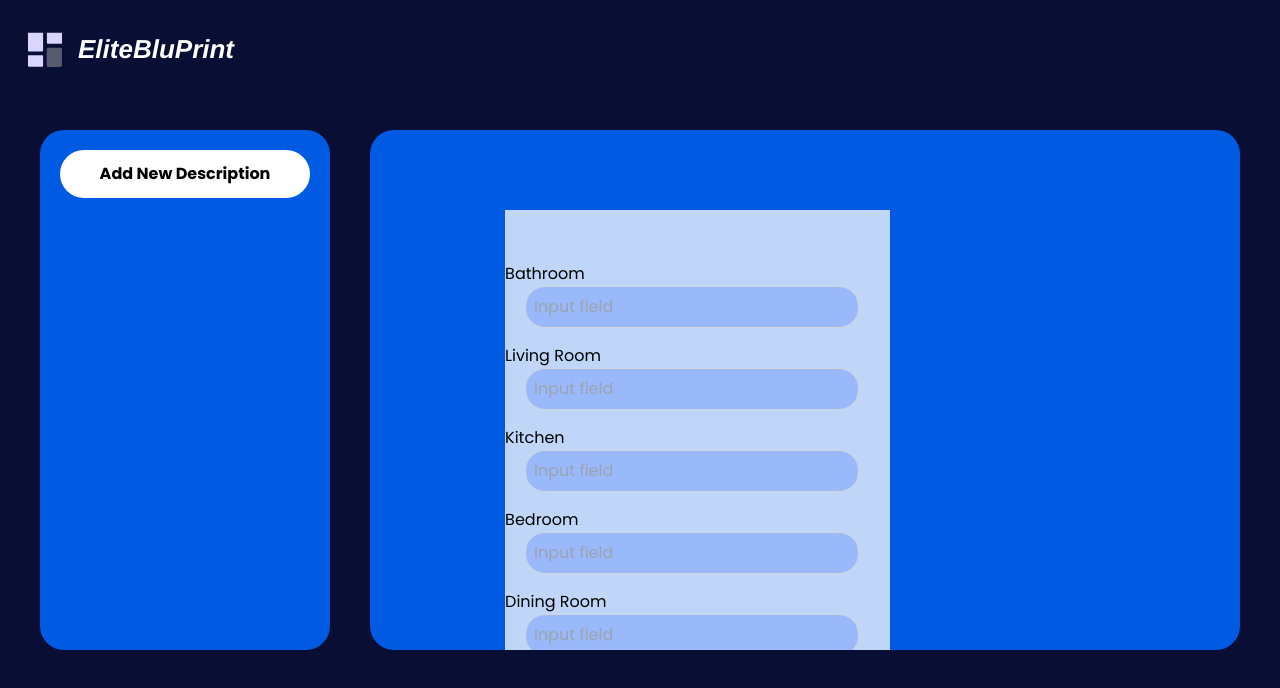
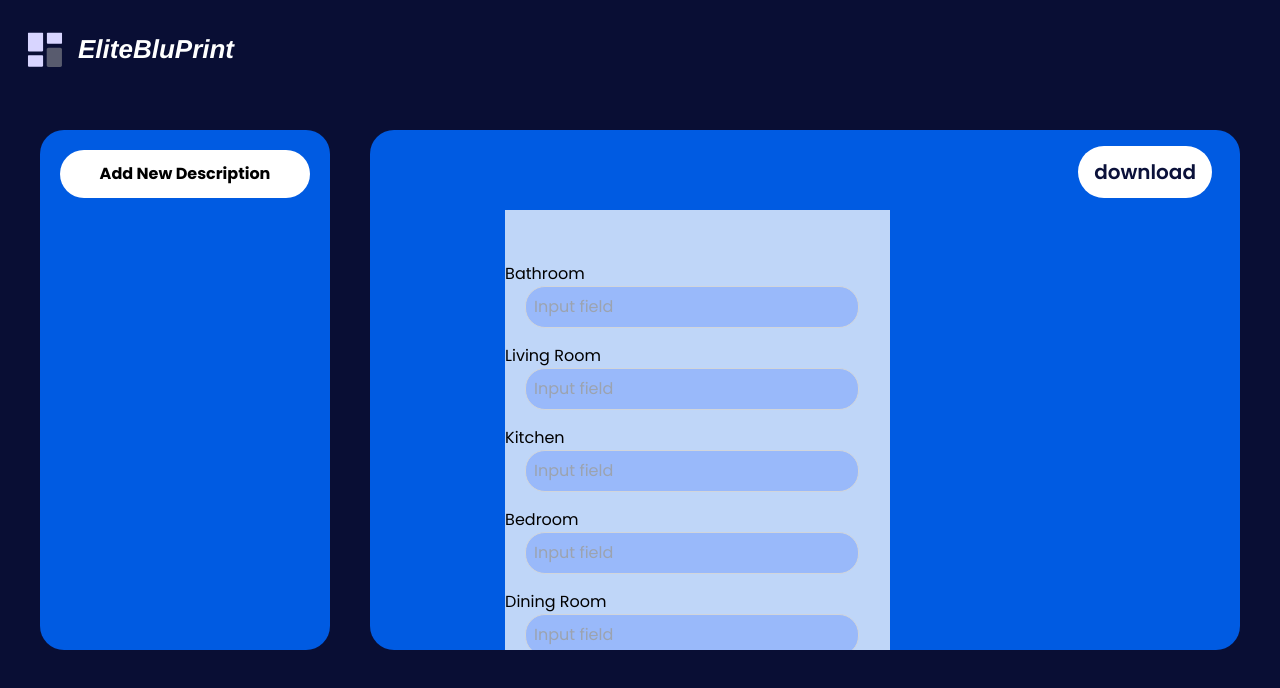
Before and after one commit to hashimkalam/SDGP-CS-28, a React (Vite) app in the folder client/: page /workspaces in a window 1280 px wide. Shown: the top 688 px of the page. Built offline with nearby package versions, Linux system fonts and the light colour scheme.

Commit message:
Downloading Generated Floor Plan  Fixed

```diff
--- a/client/src/Pages/workspace/Workspaces.jsx
+++ b/client/src/Pages/workspace/Workspaces.jsx
@@ -87,6 +87,30 @@ const Workspaces = () => {
 
   console.log("floorPlansData:", floorPlans);
 
+  const handleDownload = () => {
+    if (floorPlansData) {
+      const { floorPlanPathDxf } = floorPlansData;
+
+      // Create a link element
+      const downloadLink = document.createElement("a");
+
+      // Set the href attribute to the download URL of the DXF file
+      downloadLink.href = floorPlanPathDxf;
+
+      // Specify the download attribute and file name
+      downloadLink.download = `floor_plan_${floorPlansData.id}.dxf`;
+
+      // Append the link to the document
+      document.body.appendChild(downloadLink);
+
+      // Trigger the click event to start the download
+      downloadLink.click();
+
+      // Remove the link from the document
+      document.body.removeChild(downloadLink);
+    }
+  };
+
   return (
     <div className="h-[vh] m-10 gap-10 flex">
       <div className="bg-[#005BE2] w-[25%] h-[32.5rem] rounded-3xl overflow-y-scroll overflow-x-hidden">
@@ -111,6 +135,11 @@ const Workspaces = () => {
         </div>
       </div>
       <div className="bg-[#005BE2] w-[75%] h-[32.5rem] rounded-3xl overflow-y-scroll">
+          <button className="absolute right-14 mt-4 mr-3 py-3 px-4 bg-white text-[#0b113a] text-xl font-semibold rounded-full hover:bg-[#0b113a] hover:text-white duration-500 ease-in"
+          onClick={handleDownload}>
+            download
+          </button>
+
         <div className="flex flex-row mx-[10%]">
           {floorPlansData ?
            (
```
